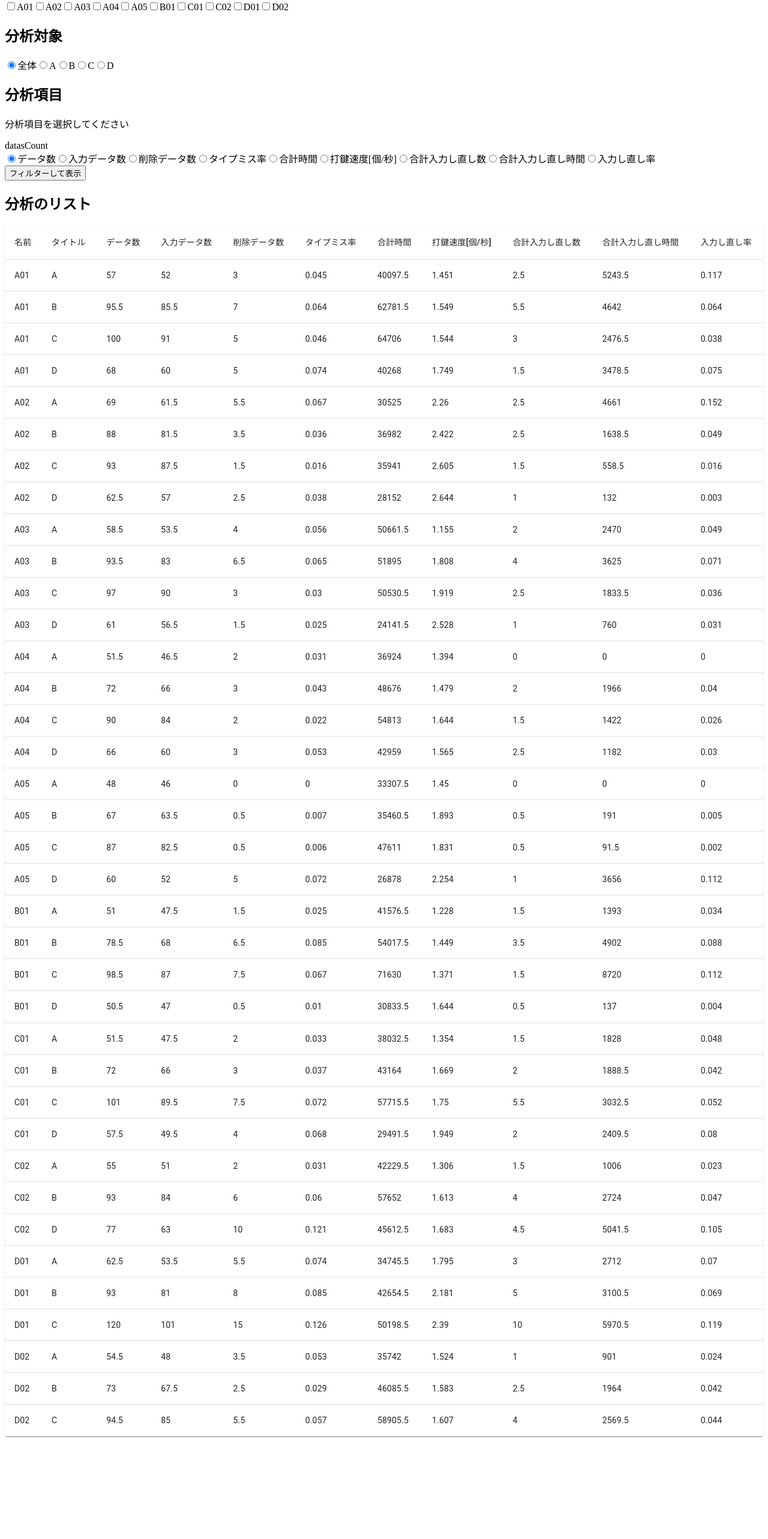
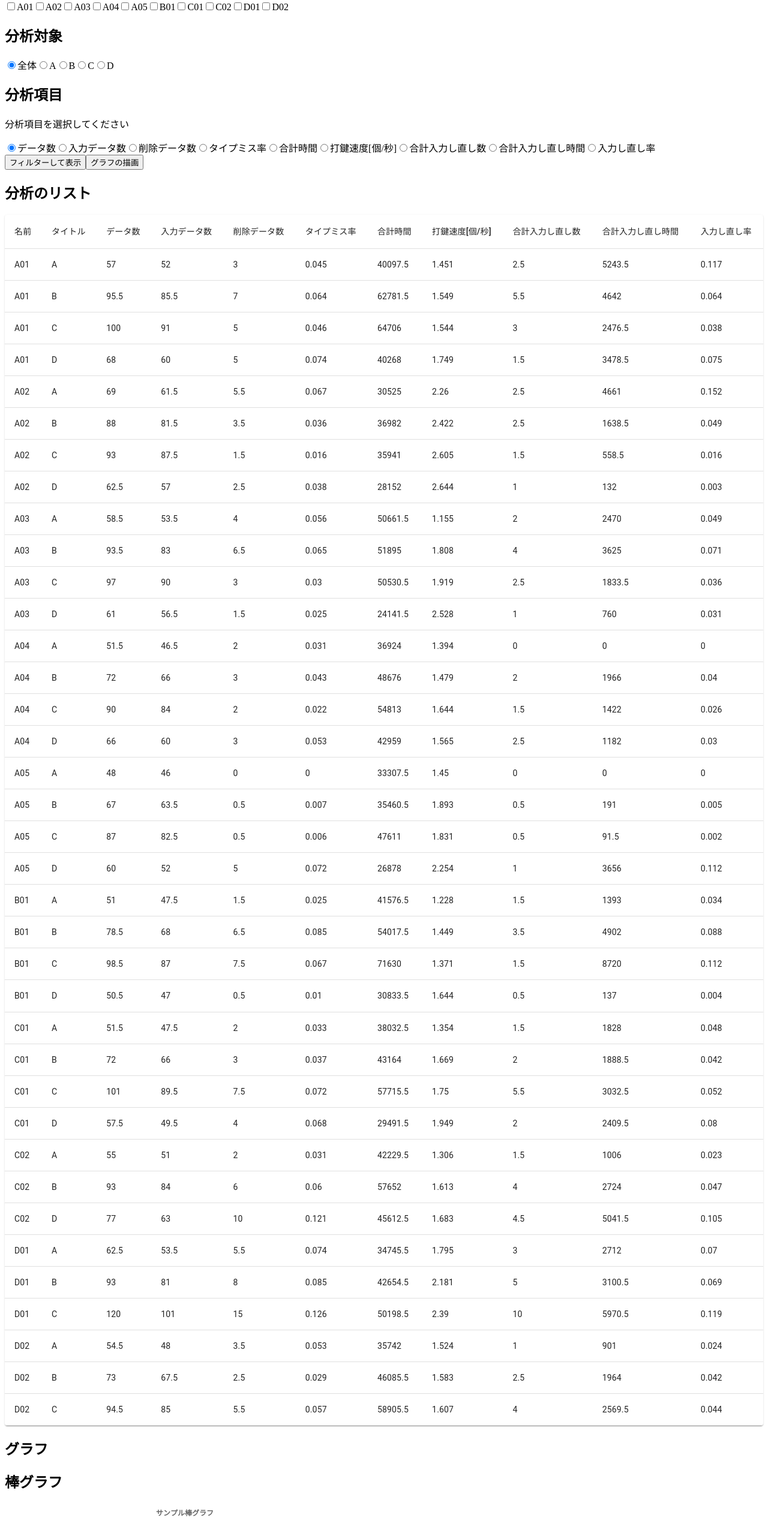
Before and after one commit to KHashimoto3/CS_Analyzer, a React (Vite) app in the folder analyze-viewer/: page / in a window 1280 px wide. Shown: the part 178-2744 px from the top of the page at 60% size. Before the commit the page ends 2581 px from the top, so only its background shows below. Built offline with nearby package versions, Linux system fonts and the light colour scheme.

Commit message:
棒グラフを表示できるようにした。

```diff
--- a/analyze-viewer/package.json
+++ b/analyze-viewer/package.json
@@ -14,6 +14,7 @@
     "@emotion/styled": "^11.13.0",
     "@mui/material": "^5.16.6",
     "react": "^18.3.1",
+    "react-chartjs-2": "^5.2.0",
     "react-dom": "^18.3.1"
   },
   "devDependencies": {
--- a/analyze-viewer/src/App.tsx
+++ b/analyze-viewer/src/App.tsx
@@ -10,6 +10,16 @@ import {
 import data from "./average-result-merged.json";
 import collaborator from "./collaborator-list.json";
 import { useState } from "react";
+import { BarChart } from "./components/BarChart";
+
+interface BarChartData {
+  labels: string[];
+  datasets: {
+    label: string;
+    data: number[];
+    backgroundColor: string;
+  }[];
+}
 
 function App() {
   const [checkedCollaborator, setCheckedCollaborator] = useState<string[]>([]);
@@ -18,6 +28,36 @@ function App() {
   const [analyzeTarget, setAnalyzeTarget] = useState<string>("all");
   const [checkedAnalyzeClumn, setCheckedAnalyzeClumn] =
     useState<string>("datasCount");
+
+  //棒グラフのデータ
+  const [barChartData, setBarChartData] = useState<BarChartData>({
+    labels: [],
+    datasets: [],
+  });
+
+  //棒グラフのデータを更新する関数
+  //分析対象、分析項目、協力者リストを使ってデータをフィルタリングして、barChartDataを更新する
+  const updateBarChartData = () => {
+    const labels = checkedCollaborator;
+    const datasets: number[] = [];
+
+    checkedCollaboratorData.map((d: any) => {
+      datasets.push(d.result[checkedAnalyzeClumn]);
+    });
+
+    const barChartDataObj = {
+      labels,
+      datasets: [
+        {
+          label: checkedAnalyzeClumn,
+          data: datasets,
+          backgroundColor: "rgba(255, 99, 132, 0.2)",
+        },
+      ],
+    };
+
+    setBarChartData(barChartDataObj);
+  };
 
   const handleAnalyzeClumnChange = (e: React.ChangeEvent<HTMLInputElement>) => {
     setCheckedAnalyzeClumn(e.target.value);
@@ -132,7 +172,6 @@ function App() {
       </div>
       <h2>分析項目</h2>
       <p>分析項目を選択してください</p>
-      {checkedAnalyzeClumn}
       <div>
         <input
           type="radio"
@@ -208,6 +247,7 @@ function App() {
         <label htmlFor="reInputRate">入力し直し率</label>
       </div>
       <button onClick={filterData}>フィルターして表示</button>
+      <button onClick={updateBarChartData}>グラフの描画</button>
       <h2>分析のリスト</h2>
 
       <TableContainer component={Paper}>
@@ -254,6 +294,12 @@ function App() {
           </TableBody>
         </Table>
       </TableContainer>
+      <h2>グラフ</h2>
+      <BarChart
+        titleText="サンプル棒グラフ"
+        labels={barChartData.labels}
+        datasets={barChartData.datasets}
+      />
     </>
   );
 }
--- /dev/null
+++ b/analyze-viewer/src/components/BarChart.tsx
@@ -0,0 +1,57 @@
+import {
+  Chart as ChartJS,
+  CategoryScale,
+  LinearScale,
+  BarElement,
+  Title,
+  Tooltip,
+  Legend,
+} from "chart.js";
+import { Bar } from "react-chartjs-2";
+
+type Props = {
+  titleText: string;
+  labels: string[];
+  datasets: {
+    label: string;
+    data: number[];
+    backgroundColor: string;
+  }[];
+};
+
+ChartJS.register(
+  CategoryScale,
+  LinearScale,
+  BarElement,
+  Title,
+  Tooltip,
+  Legend
+);
+
+export const BarChart = (props: Props) => {
+  const { titleText, labels, datasets } = props;
+  const options = {
+    responsive: false,
+    plugins: {
+      legend: {
+        position: "top" as const,
+      },
+      title: {
+        display: true,
+        text: titleText,
+      },
+    },
+  };
+
+  const data = {
+    labels,
+    datasets,
+  };
+
+  return (
+    <div>
+      <h2>棒グラフ</h2>
+      <Bar options={options} data={data} width={600} height={400} />
+    </div>
+  );
+};
```
Also changed, not shown: 1 other file (tests, documents, lock files or other folders).
